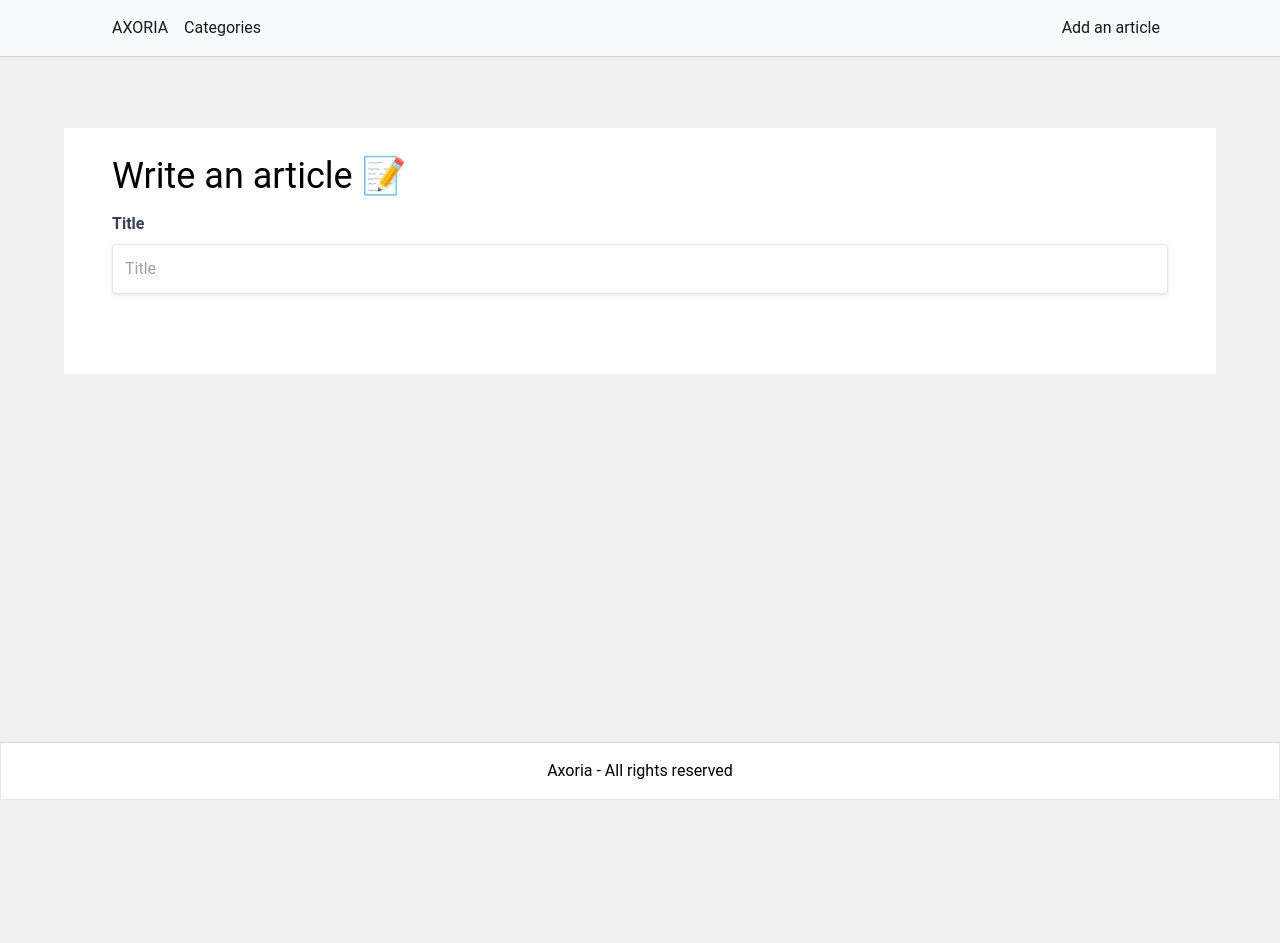
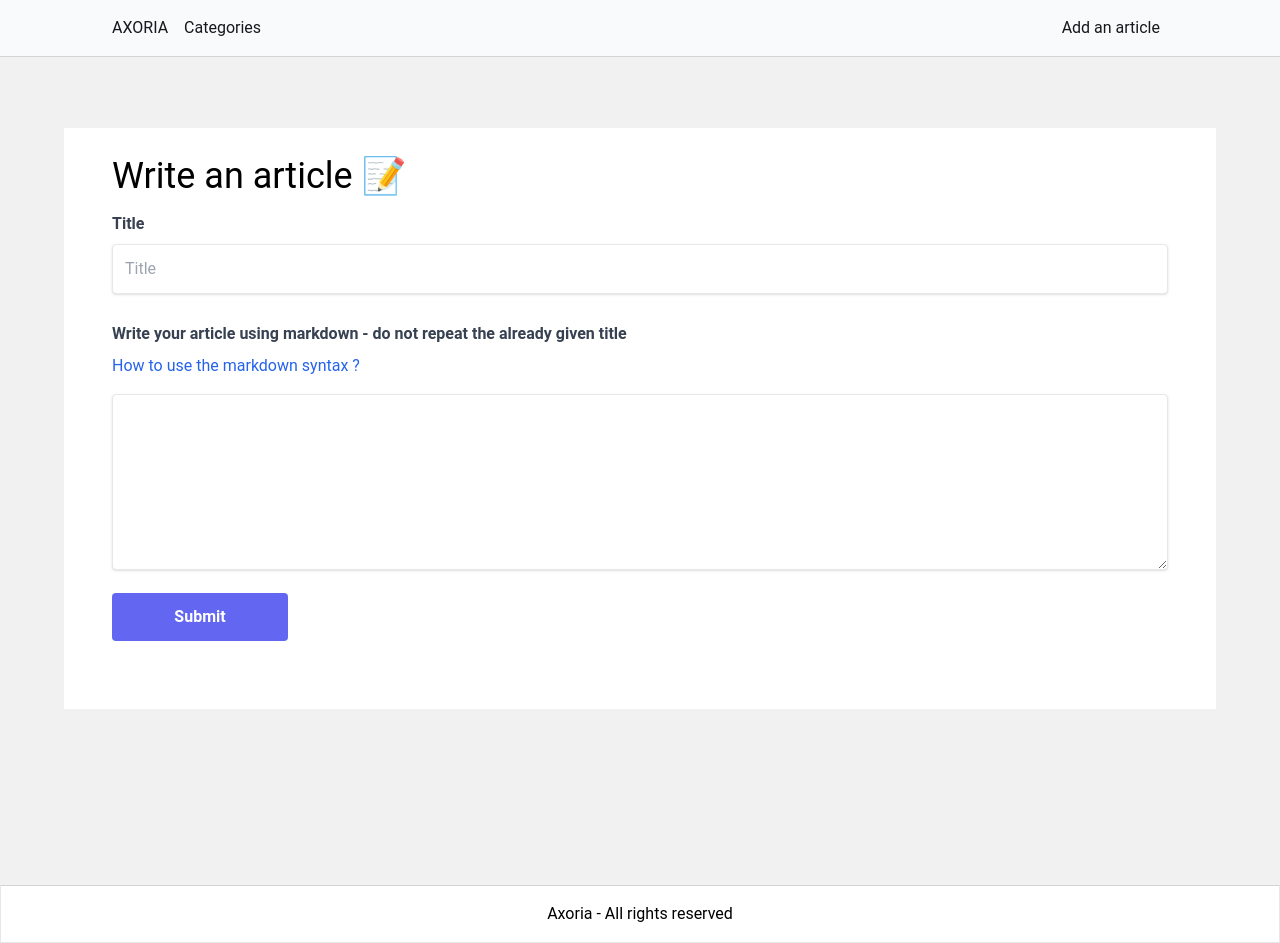
Before and after one commit to Benalta7892/NextJS, a Next.js app in the folder 4.axoria-blog/: page /dashboard/create in a window 1280 px wide. Before the commit the page ends 800 px from the top, so only its background shows below. Built offline with nearby package versions, Linux system fonts and the light colour scheme.

Commit message:
feat: creation du formulaire de mise en ligne - partie 2

```diff
--- a/4.axoria-blog/src/app/dashboard/create/page.jsx
+++ b/4.axoria-blog/src/app/dashboard/create/page.jsx
@@ -3,6 +3,12 @@
 function page() {
   const handleSubmit = (e) => {
     e.preventDefault();
+
+    const formData = new FormData(e.target);
+
+    for (const [key, value] of formData.entries()) {
+      console.log(key, value);
+    }
   };
 
   return (
@@ -17,11 +23,31 @@
           type="text"
           name="title"
           className="shadow border rounded w-full
-            p-3 mb-7 text-gray-700"
+            p-3 mb-7 text-gray-700 focus:outline-slate-400"
           id="title"
           placeholder="Title"
           required
         />
+
+        <label htmlFor="markdownArticle" className="f-label">
+          Write your article using markdown - do not repeat the already given title
+        </label>
+        <a href="https://www.markdownguide.org/cheat-sheet/" target="_blank" className="block mb-4 text-blue-600">
+          How to use the markdown syntax ?
+        </a>
+
+        <textarea
+          name="markdownArticle"
+          id="markdownArticle"
+          className="min-h-44 text-xl shadow appearance-none border rounded
+            w-full p-8 to-gray-700 mb-4 focus:outline-slate-400"
+          required></textarea>
+
+        <button
+          className="min-w-44 bg-indigo-500 hover:bg-indigo-700
+          text-white font-bold py-3 px-4 rounded border-none mb-4">
+          Submit
+        </button>
       </form>
     </main>
   );
```
